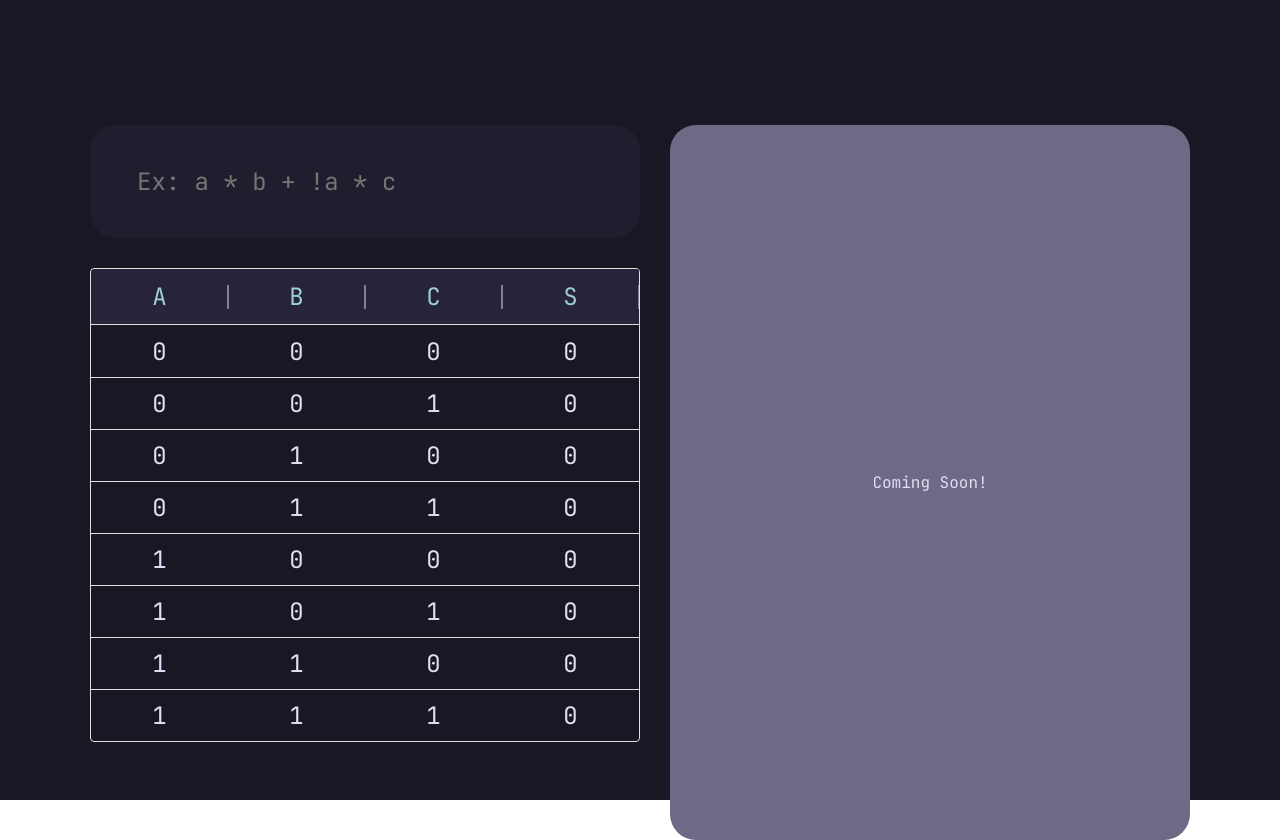
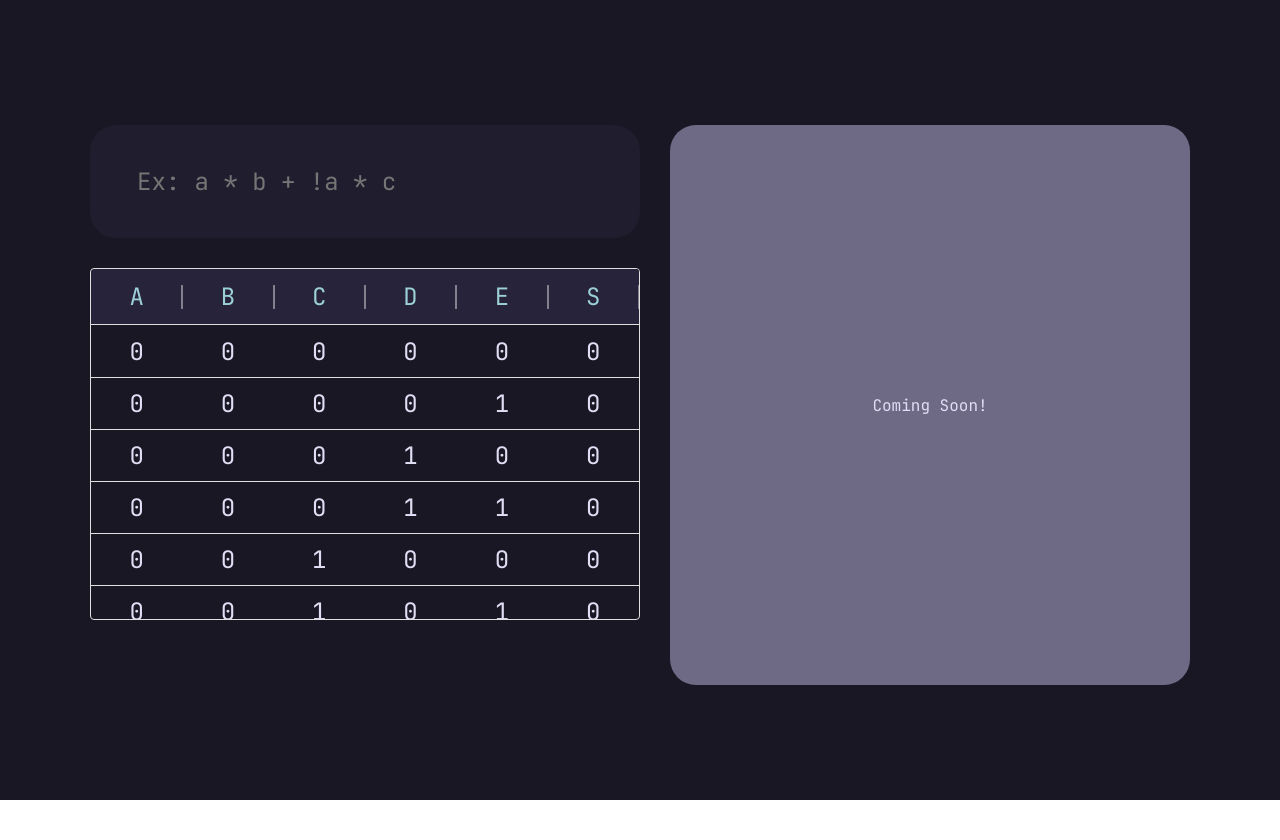
Before and after one commit to gckneip/Magi, a React (Create React App) app in the folder teste_cursorium2/: page / in a window 1280 px wide. After the commit the page ends 800 px from the top, so only its background shows below. Built offline with nearby package versions, Linux system fonts and the light colour scheme.

Commit message:
pagina sem scroll, tabela e circuito com tamanho fixo

```diff
--- a/teste_cursorium2/src/board/Board.css
+++ b/teste_cursorium2/src/board/Board.css
@@ -1,6 +1,8 @@
+html, body {margin: 0; height: 100%; overflow: hidden}
+
 .Board{
     width:100vw;
-    height: 100vh;
+    height: max-content;
     display: grid;
     grid-template-columns: 1fr 1fr;
     background-color: var(--rp-base);
@@ -38,9 +40,11 @@
     border-radius: 26px;
     justify-content: center;
     align-items: center;
+    height: 70vh;
 }
 
 @media screen and (max-width:1024px) {
+    html, body {margin: 0; height: 100%; overflow:scroll}
     .Board{
         height: max-content;
         grid-template-columns: none;
@@ -49,8 +53,10 @@
     }
     .Board1{
         margin-right: 90px;
+        height: fit-content;
     }
     .CircuitDiv{
         margin-left: 90px;
     }
+
 }
--- a/teste_cursorium2/src/board/components/InputTable/InputTable.tsx
+++ b/teste_cursorium2/src/board/components/InputTable/InputTable.tsx
@@ -11,8 +11,8 @@ type Row = {
 
 export default function DataTable() {
 
-  var initialLetters = ['A','B','C'];
-  var initialOutput = [0,0,0,0,0,0,0,0];
+  var initialLetters = ['A','B','C','D','E'];
+  var initialOutput = [0,0,0,0,0,0,0,0,0,0,0,0,0,0,0,0,0,0,0,0,0,0,0,0,0,0,0,0,0,0,0,0];
 
   const [letters,setLetters] = useState(initialLetters);
   const [output,setOutput] = useState(initialOutput);
--- a/teste_cursorium2/src/board/components/InputTable/styles/InputTable.css
+++ b/teste_cursorium2/src/board/components/InputTable/styles/InputTable.css
@@ -29,6 +29,10 @@
     color: var(--rp-text) !important;
 }
 
+.InputTable {
+    max-height: 44vh;
+}
+
 @media screen and (max-width:500px) {
     .GridColumnHeader{
         font-size: 1rem;
```
Also changed, not shown: 1 other file (tests, documents, lock files or other folders).
